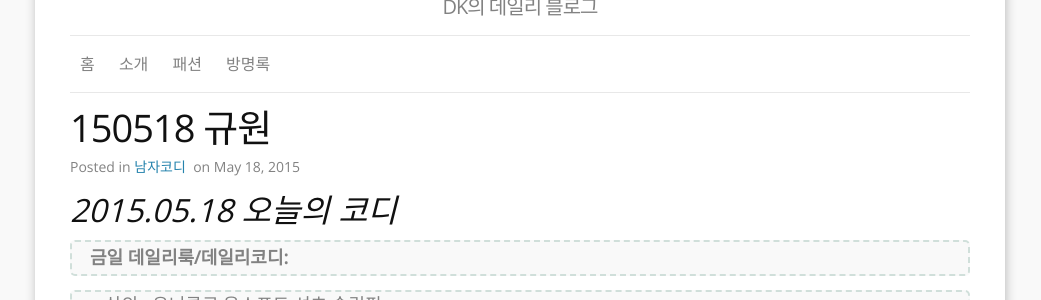
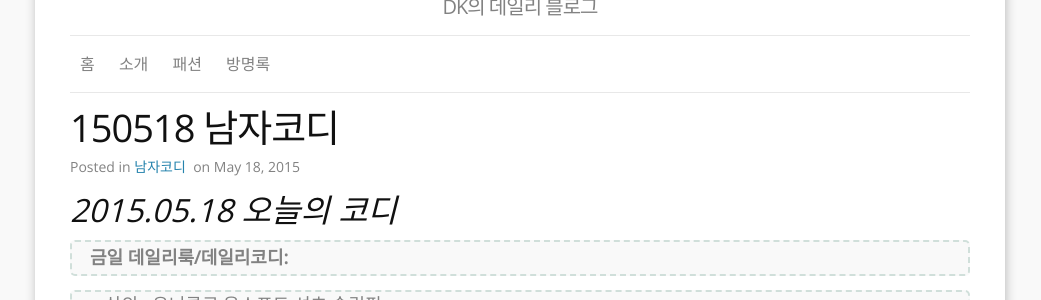
Before and after one commit to kut-fashion/kut-fashion, a Jekyll site: the page built from _posts/2015-05-15-DailyMen1.md, in a window 1280 px wide. Shown: the part 127-427 px from the top of the page, without its empty margins (120-1161 px from the left). Built offline with Jekyll 4.4.1, drawn with Linux system fonts in a browser that asks for light colours; comment, search, counter and statistics services are not loaded.

Commit message:
Update 2015-05-15-DailyMen1.md

```diff
--- a/_posts/2015-05-15-DailyMen1.md
+++ b/_posts/2015-05-15-DailyMen1.md
@@ -1,6 +1,6 @@
 ---
 layout: post
-title:  "150518 규원"
+title:  "150518 남자코디"
 date:   2015-05-18 22:15:00
 categories: 남자코디
 ---
```
